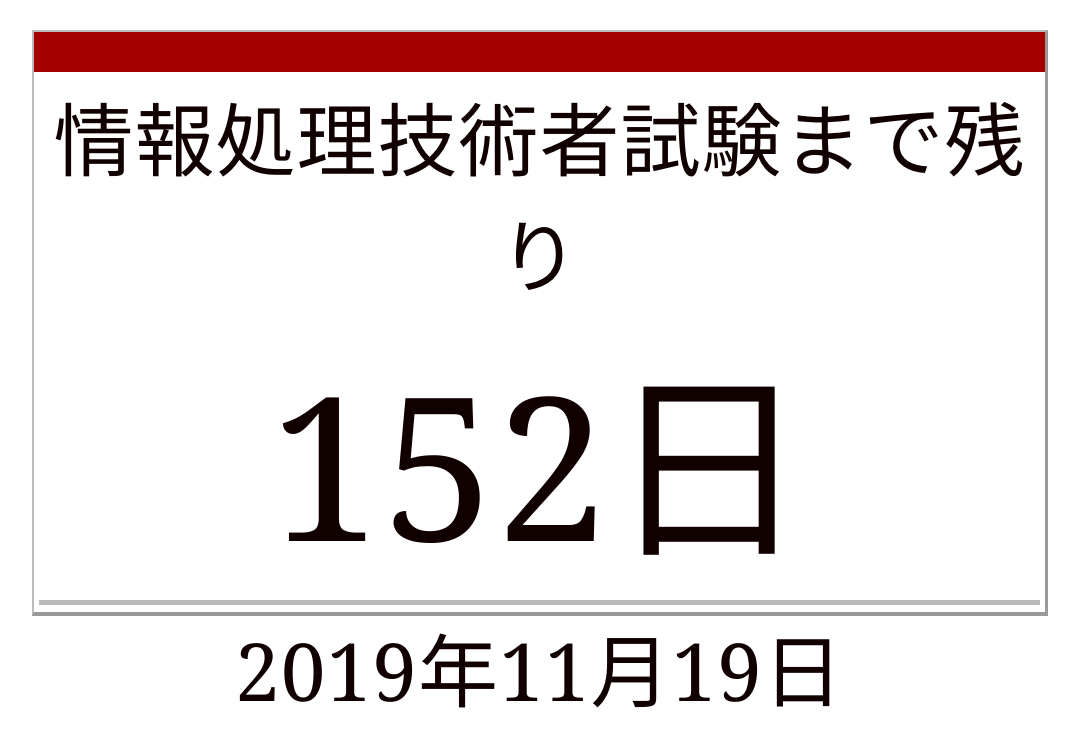
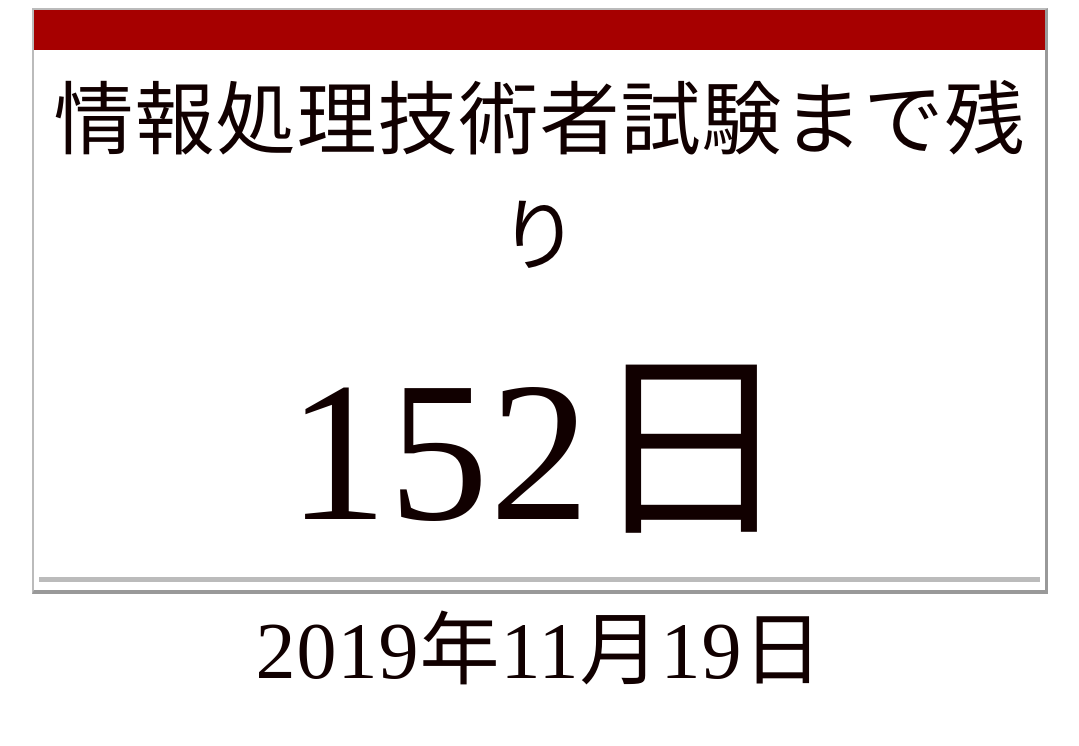
Before and after one commit to takuyash/calendar, a plain HTML site: page docs/index.html in a window 1280 px wide. Shown: the whole page, without its empty margins (100-1179 px from the left). Drawn offline with Linux system fonts and the light colour scheme.

Commit message:
上部の余白を削除。フォントを変更。

```diff
--- a/docs/main.css
+++ b/docs/main.css
@@ -5,7 +5,6 @@
 	border-bottom: solid 4px #999;
 	border-left: solid 2px #bbb;
 	color: #100;
-	font-family: georgia, arial, verdana, "trebuchet ms", sans-serif;
 	font-size: 12px;
 	letter-spacing: 1px;
 	padding: 0px;
@@ -13,7 +12,6 @@
 	width: 80%;
 	height: 580px;
 	margin: 0 auto;
-	margin-top:30px;
 }
 span.title {
 	border-top: solid 40px #a60000;
```
